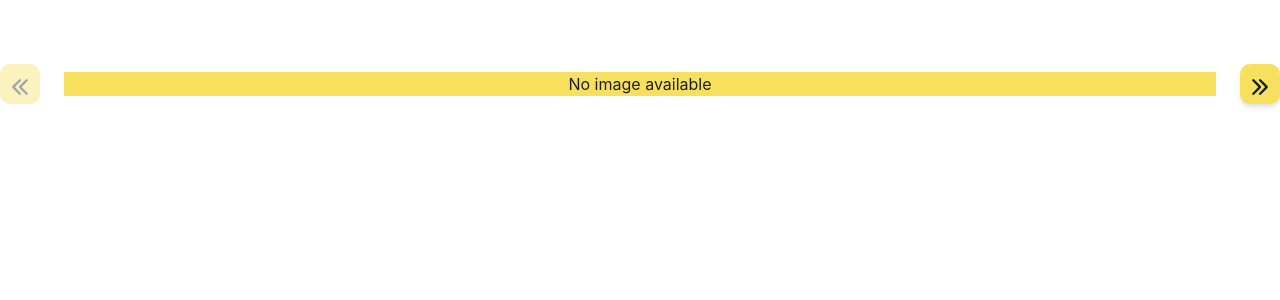
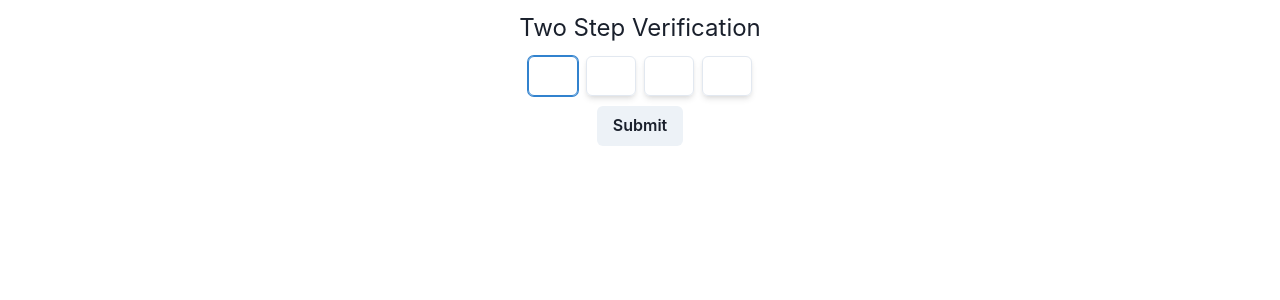
Before and after one commit to shekhar-2410/machine-round, a React (Create React App) app: page / in a window 1280 px wide. Shown: the top 300 px of the page. Built offline with nearby package versions, Linux system fonts and the light colour scheme; no server answers.

Commit message:
two-step-verification

```diff
--- a/src/App.js
+++ b/src/App.js
@@ -1,7 +1,8 @@
 import "./App.css";
-import MultitepForm from "./components/MultitepForm";
-import ShoppingList from "./components/ShoppingList";
-import Slider from "./components/Slider";
+// import MultitepForm from "./components/MultitepForm";
+// import ShoppingList from "./components/ShoppingList";
+// import Slider from "./components/Slider";
+import Two_StepVerification from "./components/Two_StepVerification";
 // import Emical from "./components/Emical";
 // import ModalComponet from "./components/ModalComponet";
 // import GoogleSeach from "./components/GoogleSeach";
@@ -10,7 +11,6 @@ import Slider from "./components/Slider";
 // import FaqComponent from "./components/FaqComponent";
 // import Timer from "./components/Timer";
 // import Undoablecounter from "./components/Undoablecounter";
-
 
 function App() {
   return (
@@ -25,7 +25,8 @@ function App() {
       {/* <Undoablecounter /> */}
       {/* <ShoppingList /> */}
       {/* <MultitepForm/> */}
-      <Slider/>
+      {/* <Slider/> */}
+      <Two_StepVerification />
     </div>
   );
 }
--- a/src/components/Slider.js
+++ b/src/components/Slider.js
@@ -16,7 +16,7 @@ const Slider = () => {
     return item.url;
   });
   const lastIndex = image?.length - 1;
-  console.log(index, lastIndex);
+
   const baseUrl =
     "https://api.slingacademy.com/v1/sample-data/photos?offset=5&limit=20";
   const getImage = async () => {
--- /dev/null
+++ b/src/components/Two_StepVerification.js
@@ -0,0 +1,74 @@
+import { Box, Button, HStack, Input, Text } from "@chakra-ui/react";
+import React, { useEffect, useRef, useState } from "react";
+
+const Two_StepVerification = () => {
+  const emptyArray = ["", "", "", ""];
+  const ref = [useRef(), useRef(), useRef(), useRef()];
+  const [input, setInput] = useState(emptyArray);
+
+  const handleChange = (index, e) => {
+    const value = e.target.value;
+    if (isNaN(parseInt(value))) return;
+    if (value.length === 1 && index < 3) {
+      ref[index + 1].current.focus();
+    }
+    const copyInput = [...input];
+    copyInput[index] = value;
+    setInput(copyInput);
+  };
+  const handleKeyDown = (e, index) => {
+    if (e.keyCode === 8 && index > 0) {
+      ref[index - 1].current.focus();
+    }
+    const copyInput = [...input];
+    copyInput[index] = "";
+    setInput(copyInput);
+  };
+  const pasteHandler = (e) => {
+    const data = e.clipboardData.getData("text");
+
+    if (!Number(data) || data.length !== input.length) return;
+    const patsecode = data.split("");
+
+    setInput(patsecode);
+
+    ref[patsecode.length - 1].current.focus();
+  };
+
+  useEffect(() => {
+    ref[0].current.focus();
+  }, []);
+  return (
+    <Box>
+      <Text my={"10px"} fontSize={"2xl"}>
+        Two Step Verification
+      </Text>
+      <HStack justify={"center"}>
+        {emptyArray.map((item, index) => {
+          return (
+            <Input
+              value={input[index]}
+              ref={ref[index]}
+              boxShadow={"md"}
+              textAlign={"center"}
+              key={index}
+              width={"50px"}
+              type="text"
+              maxLength={1}
+              _focus={{ outline: "blue" }}
+              onChange={(e) => handleChange(index, e)}
+              onKeyDown={(e) => {
+                handleKeyDown(e, index);
+              }}
+              onPaste={(e) => pasteHandler(e)}
+              required
+            />
+          );
+        })}
+      </HStack>
+      <Button marginTop={"10px"}>Submit</Button>
+    </Box>
+  );
+};
+
+export default Two_StepVerification;
```
